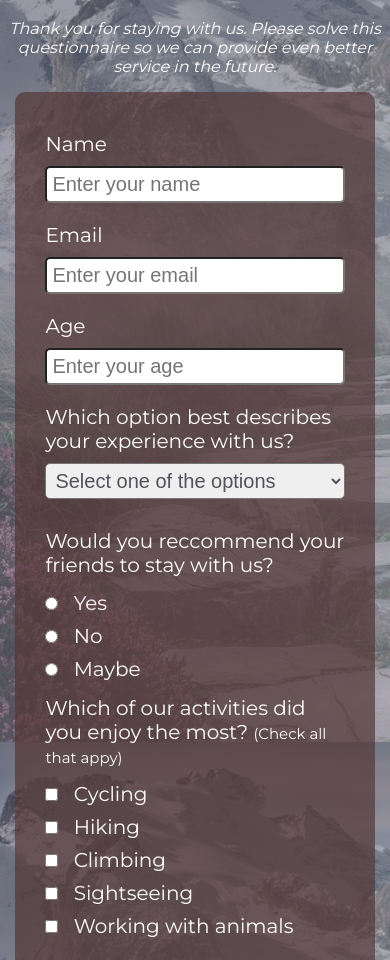
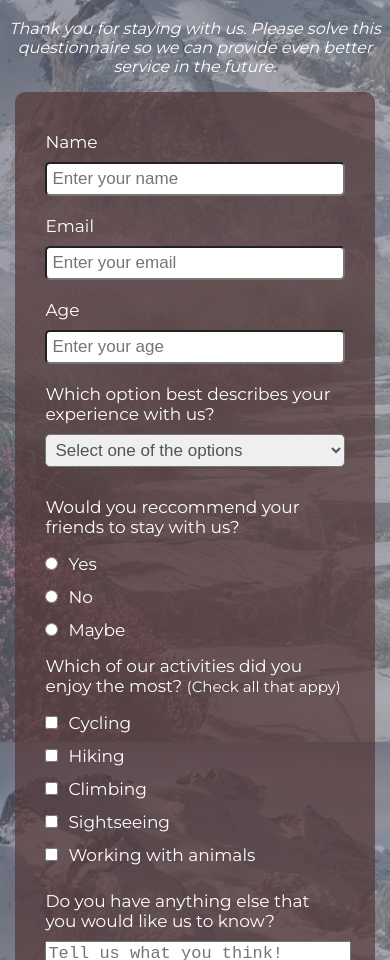
Before and after one commit to kpav33/survey-form, a plain HTML site: page index.html in a window 390 px wide. Shown: the part 102-1062 px from the top of the page. Drawn offline with Linux system fonts and the light colour scheme.

Commit message:
Replaced <br> tags

```diff
--- a/index.html
+++ b/index.html
@@ -14,12 +14,12 @@
         </div>
         <div class="container">
             <form id="survey-form" action="" method="GET">
-                <label for="name" id="name-label">Name</label><br>
-                <input type="text" id="name" name="name" required placeholder ="Enter your name"><br>
-                <label for="email" id="email-label">Email</label><br>
-                <input type="email" id="email" name="email" required placeholder ="Enter your email"><br>
-                <label for="number" id="number-label">Age</label><br>
-                <input type="number" id="number" name="number" min="1" max="130" placeholder ="Enter your age"><br>
+                <label for="name" id="name-label">Name</label>
+                <input type="text" id="name" name="name" required placeholder ="Enter your name">
+                <label for="email" id="email-label">Email</label>
+                <input type="email" id="email" name="email" required placeholder ="Enter your email">
+                <label for="number" id="number-label">Age</label>
+                <input type="number" id="number" name="number" min="1" max="130" placeholder ="Enter your age">
                 <label for="dropdown">Which option best describes your experience with us?</label>
                 <select id="dropdown" name="dropdown">
                     <option disabled selected="" value="">Select one of the options</option>
@@ -30,25 +30,17 @@
                 </select>
                 <div class="radio-check">
                     <p>Would you reccommend your friends to stay with us?</p>
-                    <input type="radio" name="stay" id="yes" value="yes">
-                    <label for="yes">Yes</label><br>
-                    <input type="radio" name="stay" id="no" value="no">
-                    <label for="no">No</label><br>
-                    <input type="radio" name="stay" id="maybe" value="maybe">
-                    <label for="maybe">Maybe</label><br>
+                    <label for="yes"><input type="radio" name="stay" id="yes" value="yes">Yes</label>
+                    <label for="no"><input type="radio" name="stay" id="no" value="no">No</label>
+                    <label for="maybe"><input type="radio" name="stay" id="maybe" value="maybe">Maybe</label>
                 </div>
                 <div class="radio-check">
                     <p>Which of our activities did you enjoy the most? <span style="font-size: 15px;">(Check all that appy)</span></p>
-                    <input type="checkbox" name="activities" id="bike" value="bike">
-                    <label for="bike">Cycling</label><br>
-                    <input type="checkbox" name="activities" id="hike" value="hike">
-                    <label for="hike">Hiking</label><br>
-                    <input type="checkbox" name="activities" id="climb" value="climb">
-                    <label for="climb">Climbing</label><br>
-                    <input type="checkbox" name="activities" id="sight" value="sight">
-                    <label for="sight">Sightseeing</label><br>
-                    <input type="checkbox" name="activities" id="animals" value="animals">
-                    <label for="animals">Working with animals</label><br>
+                    <label for="bike"><input type="checkbox" name="activities" id="bike" value="bike">Cycling</label>
+                    <label for="hike"><input type="checkbox" name="activities" id="hike" value="hike">Hiking</label>
+                    <label for="climb"><input type="checkbox" name="activities" id="climb" value="climb">Climbing</label>
+                    <label for="sight"><input type="checkbox" name="activities" id="sight" value="sight">Sightseeing</label>
+                    <label for="animals"><input type="checkbox" name="activities" id="animals" value="animals">Working with animals</label>
                 </div>
                 <div class="text-area">
                     <label for="text-box">Do you have anything else that you would like us to know?</label>
--- a/styles.css
+++ b/styles.css
@@ -15,7 +15,6 @@ body {
 .header {
     text-align: center;
 }
-
 .container {
     background-color: rgba(83, 55, 55, 0.7);
     margin: 0 auto;
@@ -23,11 +22,6 @@ body {
     border-radius: 10px;
     padding: 40px 30px;
     font-size: 20px;
-}
-@media only screen and (max-width: 768px) {
-    .container {
-        width: 80%;
-    }
 }
 input, select {
     width: 100%;
@@ -42,8 +36,10 @@ input, select {
     margin-bottom: 10px;
     margin-top: 10px;
 }
-
-.radio-check > input {
+.radio-check label {
+    display: block;
+}
+.radio-check label > input {
     width: auto;
     margin: 10px 10px 10px 0px;
 }
@@ -68,3 +64,18 @@ textarea {
     background-color: #314b31;
     cursor: pointer;
 }
+@media only screen and (max-width: 768px) {
+    .container {
+        width: 80%;
+        font-size: 17px;
+    }
+    input, select {
+        font-size: 17px;
+    }
+    textarea  {
+        font-size: 17px;
+    }
+    #submit {
+        font-size: 17px;
+    }
+}
```
